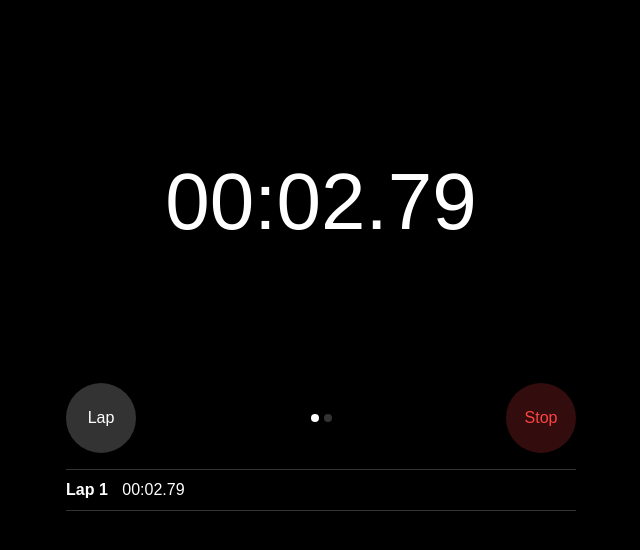
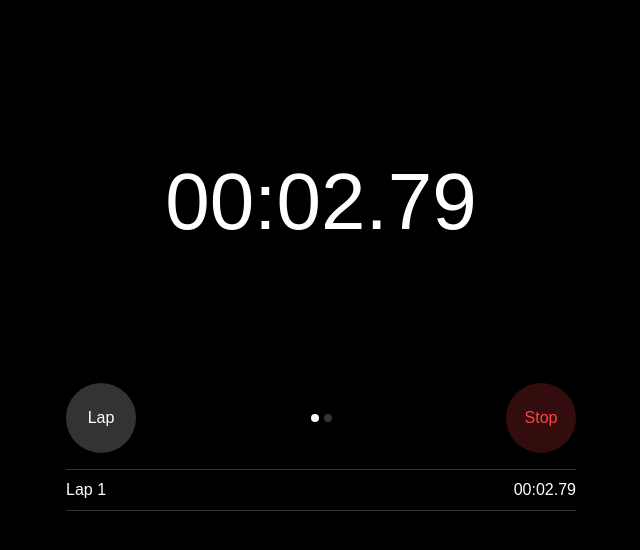
Before and after one commit to balazsotakomaiya/playground, a React (Vite) app in the folder stopwatch/: page / in a window 1280 px wide. Both pictures are taken after a click on the button "Start". Shown: the top 550 px of the page, without its empty margins (319-959 px from the left). Built offline with nearby package versions, Linux system fonts and the light colour scheme.

Commit message:
Style updates to match apple

```diff
--- a/stopwatch/src/App.tsx
+++ b/stopwatch/src/App.tsx
@@ -18,6 +18,8 @@ function App() {
   const reversedLaps = [...state.laps].reverse(); // Do not mutate React state directly
   const canReset = state.elapsedTime > 0 && !state.isRunning;
   const canLap = state.elapsedTime > 0;
+  const canShowAnalogLapHand = state.laps.length > 1;
+  const currentLap = reversedLaps[0];
 
   const startStopwatch = () => {
     dispatch({ type: "START_STOPWATCH" });
@@ -60,7 +62,7 @@ function App() {
         <ClockSlider
           elapsedTime={state.elapsedTime}
           displayMode={state.displayMode}
-          currentLap={reversedLaps.length > 1 ? reversedLaps[0] : null}
+          currentLap={canShowAnalogLapHand ? currentLap : null}
           onClockModeChange={(displayMode) => {
             dispatch({ type: "SET_DISPLAY_MODE", displayMode });
           }}
--- a/stopwatch/src/components/Laps/Laps.tsx
+++ b/stopwatch/src/components/Laps/Laps.tsx
@@ -31,7 +31,7 @@ const Laps: React.FC<Props> = ({ laps }) => {
             index !== 0 && lap === bestLapTime ? ", best lap" : ""
           }${index !== 0 && lap === worstLapTime ? ", worst lap" : ""}`}
         >
-          <LapNumber>Lap {laps.length - index}</LapNumber>
+          <span>Lap {laps.length - index}</span>
           <LapTime> {formatTime(lap)}</LapTime>
         </LapItem>
       ))}
@@ -54,21 +54,19 @@ const LapItem = styled.li<{
   border-bottom: 1px solid rgb(var(--color-gray));
   padding: 8px 0;
   list-style: none;
+  display: flex;
+  justify-content: space-between;
 
   ${(props) =>
-    props.$isBestLap &&
-    `
+      props.$isBestLap &&
+      `
     color: rgba(var(--color-green));
   `}
   ${(props) =>
-    props.$isWorstLap &&
-    `
+      props.$isWorstLap &&
+      `
     color: rgba(var(--color-red));
   `}
-`;
-
-const LapNumber = styled.span`
-  font-weight: bold;
 `;
 
 const LapTime = styled.span`
```
